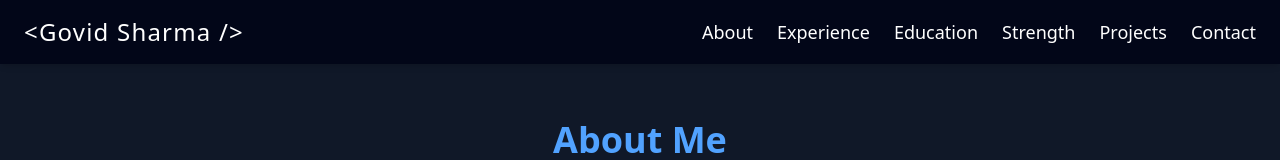
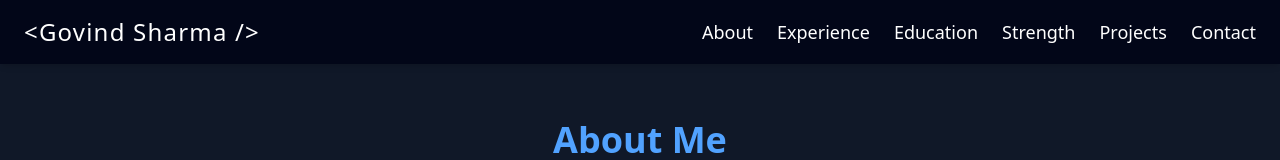
Before and after one commit to GovindxSharma/PortFolio-, a React (Vite) app: page / in a window 1280 px wide. Shown: the top 160 px of the page. Built offline with nearby package versions, Linux system fonts and the light colour scheme.

Commit message:
Update Navbar.jsx

```diff
--- a/src/components/Navbar.jsx
+++ b/src/components/Navbar.jsx
@@ -14,7 +14,7 @@ const Navbar = () => {
   return (
     <nav className="fixed top-0 left-0 w-full z-50 bg-slate-950 text-white px-6 py-4 flex items-center justify-between shadow-md">
       <div className="text-2xl font-extralight tracking-wider cursor-pointer" onClick={() => handleNavClick("about")}>
-      <span>{"<Govid "}</span>
+      <span>{"<Govind "}</span>
       <span>{" Sharma />"}</span>
       </div>
 
```
